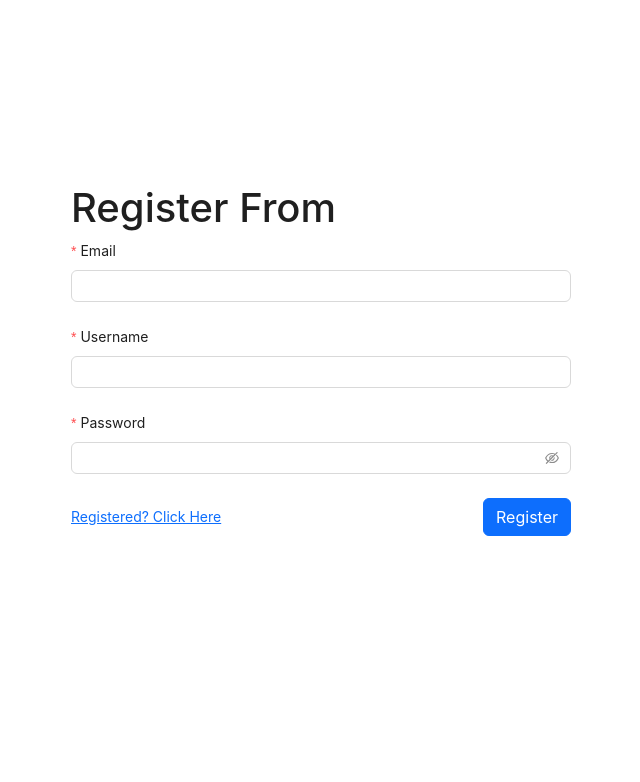
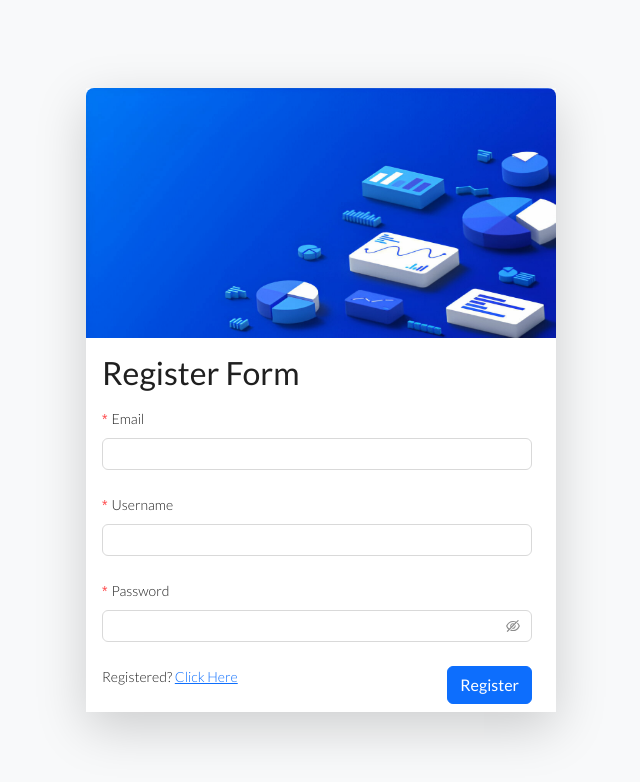
Before and after one commit to trex2004/Expense-Tracker-Frontend, a React (Create React App) app: page /register in a window 1280 px wide. Shown: the top 782 px of the page, without its empty margins (319-959 px from the left). Built offline with nearby package versions, Linux system fonts and the light colour scheme.

Commit message:
register css done

```diff
--- a/src/components/Charts.js
+++ b/src/components/Charts.js
@@ -25,11 +25,11 @@ const Charts = ({ transactions }) => {
 
     const data = [{ x: "Credit", y: totalCreditAmount, fill: "green" }, { x: "Debit", y: totalDebitAmount, fill: "red" }]
     const creditData = categories.map((categorie) => {
-        const amount = transactions.filter((oneTransaction) => oneTransaction.type==='credit' && oneTransaction.category==categorie).reduce((acc,oneTransaction)=>acc+oneTransaction.amount,0)
+        const amount = transactions.filter((oneTransaction) => oneTransaction.type==='credit' && oneTransaction.category===categorie).reduce((acc,oneTransaction)=>acc+oneTransaction.amount,0)
         return({x:categorie,y:amount})
     })
     const debitData = categories.map((categorie) => {
-        const amount = transactions.filter((oneTransaction) => oneTransaction.type==='debit' && oneTransaction.category==categorie).reduce((acc,oneTransaction)=>acc+oneTransaction.amount,0)
+        const amount = transactions.filter((oneTransaction) => oneTransaction.type==='debit' && oneTransaction.category===categorie).reduce((acc,oneTransaction)=>acc+oneTransaction.amount,0)
         return({x:categorie,y:amount})
     })
     const creditDatax = creditData.filter((oneTransaction) => oneTransaction.y>0)
@@ -78,13 +78,13 @@ const Charts = ({ transactions }) => {
                         <div className='card-header'>
                             <ul className="nav nav-pills card-header-pills">
                                 <li className="nav-item  pie-header">
-                                    <a className="nav-link" onClick={() => setDataType('type')}>By Type</a>
+                                    <a className="nav-link" href='/#' onClick={() => setDataType('type')}>By Type</a>
                                 </li>
                                 <li className="nav-item  pie-header">
-                                    <a className="nav-link" onClick={() => setDataType('credit-categories')}>By Credit Categories</a>
+                                    <a className="nav-link" href='/#' onClick={() => setDataType('credit-categories')}>By Credit Categories</a>
                                 </li>
                                 <li className="nav-item  pie-header">
-                                    <a className="nav-link" onClick={() => setDataType('debit-categories')}>By Debit Categories</a>
+                                    <a className="nav-link" href='/#' onClick={() => setDataType('debit-categories')}>By Debit Categories</a>
                                 </li>
                             </ul>
                         </div>
--- a/src/index.css
+++ b/src/index.css
@@ -1,3 +1,4 @@
+@import url('https://fonts.googleapis.com/css2?family=Lato:wght@100;300;400&display=swap');
 * {
   padding: 0;
   margin: 0;
@@ -13,7 +14,24 @@
 }
 
 .register-page {
-  height: 90vh !important;
+  height: 100vh !important;
+}
+
+.ant-form-item-label label , .register-form{
+  font-family: "Lato";
+  font-weight: 300;
+  font-style: normal;
+}
+
+.register-heading{
+  font-family: "Lato";
+  font-weight: 400;
+  font-style: normal;
+}
+
+.register-img{
+  height: 250px;
+  width: 470px;
 }
 
 /*transaction page*/
--- a/src/pages/RegisterPage.js
+++ b/src/pages/RegisterPage.js
@@ -3,6 +3,7 @@ import { Link, useNavigate } from 'react-router-dom'
 import { Form, Input, message } from 'antd'
 import axios from 'axios'
 import Spinner from '../components/layout/Spinner.js'
+import bgnd from '../one.jpg'
 
 const RegisterPage = () => {
 
@@ -34,10 +35,15 @@ const RegisterPage = () => {
 
     return(
         <>
-            <div className='register-page d-flex align-items-center justify-content-center'>
+            <div className='register-page d-flex flex-column  align-items-center justify-content-center bg-light'>
                 {loading && <Spinner/>}
-                <Form layout='vertical' onFinish={submitHandler} style={{ width: 500 }} >
-                    <h1>Register From</h1>
+                <div className='shadow-lg '>
+                    <div>
+                        <img src={bgnd} className='register-img rounded-top-3' alt="Background"/>
+                    </div>
+                    <div className='bg-white px-3 py-2'>
+                        <Form className='register-form' layout='vertical' onFinish={submitHandler} style={{ width: 430 }} >
+                            <h2 className='register-heading py-2'>Register Form</h2>
                             <Form.Item label="Email" name="email" rules={[{required:true, message:'Please Enter your Email!!'}]}>
                                 <Input type='email'/>
                             </Form.Item>
@@ -47,11 +53,13 @@ const RegisterPage = () => {
                             <Form.Item label="Password" name="password" rules={[{ required: true, message: 'Please Enter your Password!' }]}>
                                 <Input.Password />
                             </Form.Item>
-                    <div className='d-flex justify-content-between align-content-center  '>
-                        <Link to='/login' className='align-content-center'>Registered? Click Here</Link>
+                            <div className='d-flex justify-content-between align-content-center '>
+                                <span>Registered? <Link to='/login' className='align-content-center'>Click Here</Link></span>
                                 <button className='btn btn-primary'>Register</button>
                             </div>
                         </Form>
+                    </div>
+                </div>
             </div>
         </>
     )
```
Also changed, not shown: src/one.jpg (added). Lines whose indentation alone changed are shown as unchanged.
